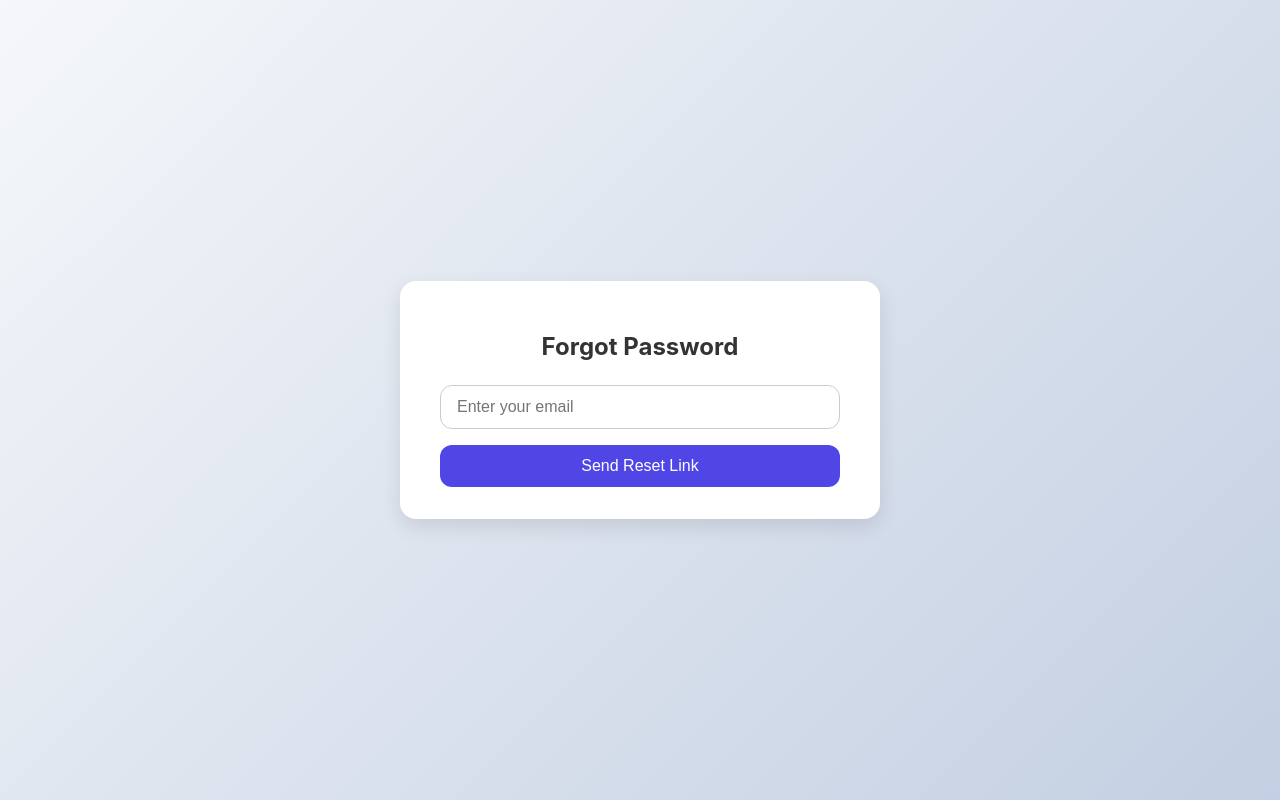
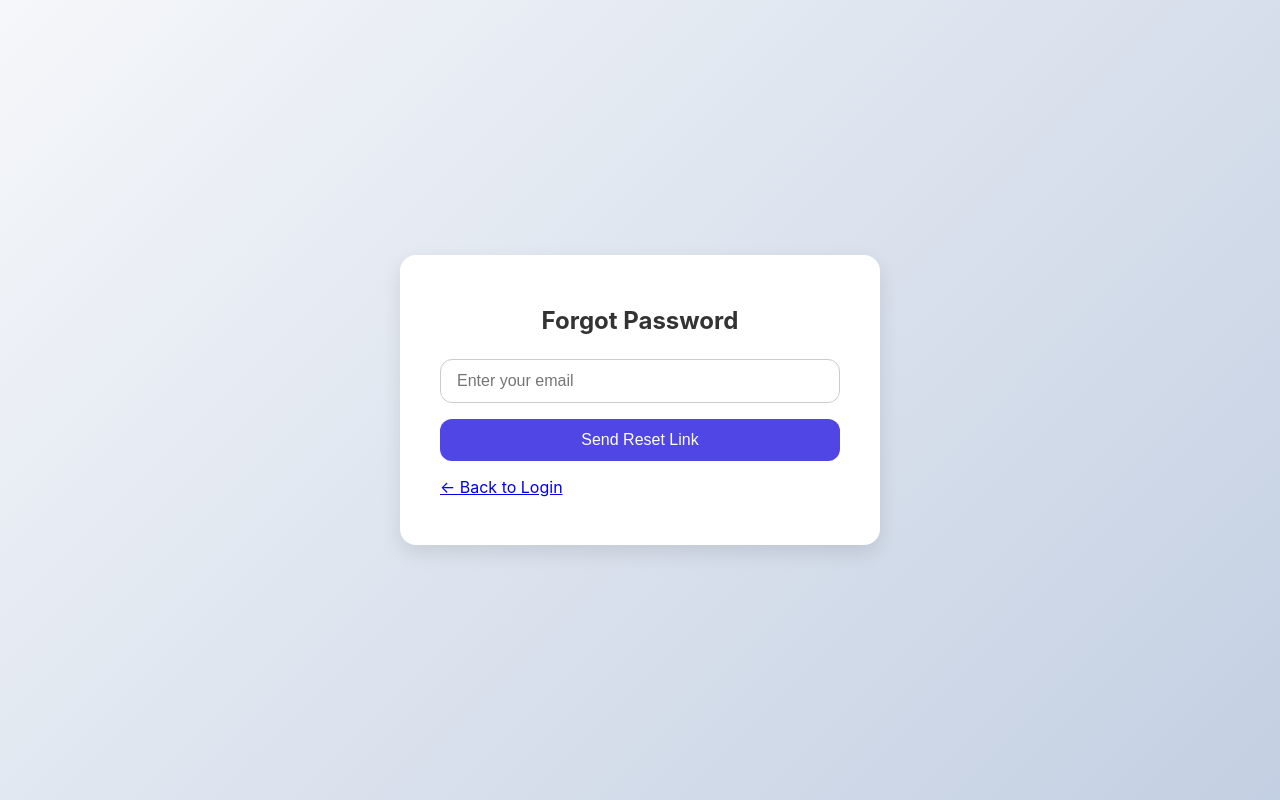
Before and after one commit to Mugeha/health_info_sys, a React (Create React App) app in the folder health-info-frontend/: page /forgot-password in a window 1280 px wide. Built offline with nearby package versions, Linux system fonts and the light colour scheme.

Commit message:
Updated forgot password component to include back to login link

```diff
--- a/health-info-frontend/src/pages/ForgotPassword.jsx
+++ b/health-info-frontend/src/pages/ForgotPassword.jsx
@@ -1,4 +1,5 @@
 import React, { useState } from 'react';
+import { Link } from 'react-router-dom'; // Import Link for navigation
 import axios from 'axios';
 import '../components/ForgotPassword.css';
 
@@ -29,6 +30,9 @@ const ForgotPassword = () => {
         />
         <button type="submit">Send Reset Link</button>
         {message && <p className="message">{message}</p>}
+        <p className="back-to-login">
+          <Link to="/login">← Back to Login</Link>
+        </p>
       </form>
     </div>
   );
```
